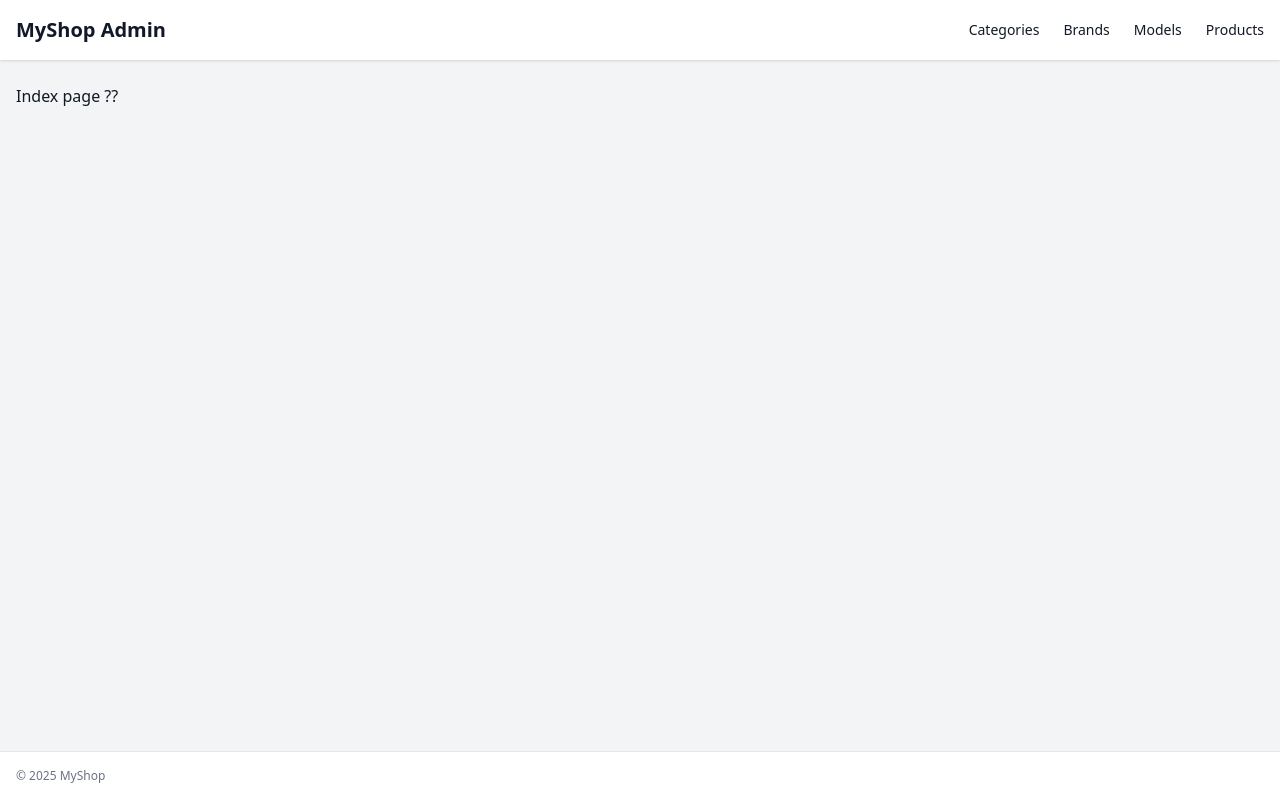
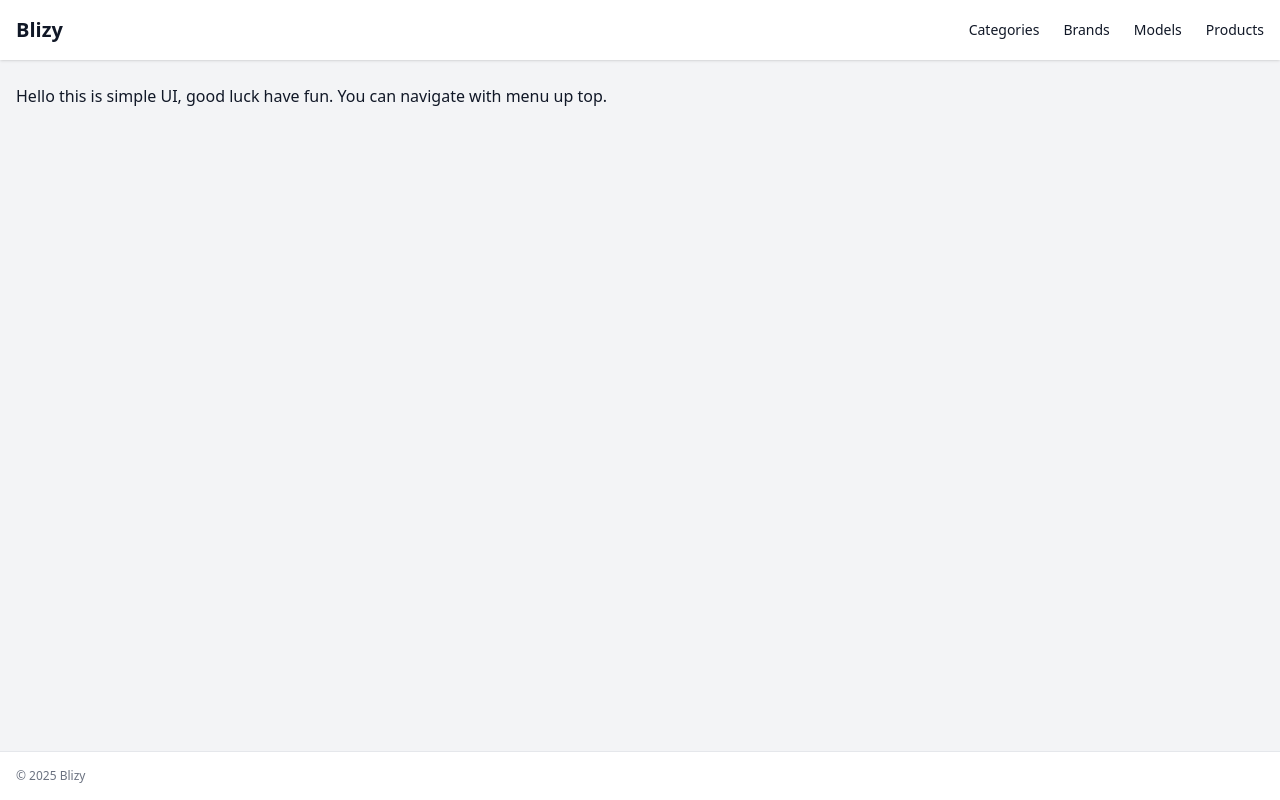
Before and after one commit to Dronife/blizy-homework, a Nuxt app in the folder frontend/: page / in a window 1280 px wide. Built offline with nearby package versions, Linux system fonts and the light colour scheme.

Commit message:
main: Add readme + fix index page

```diff
--- a/frontend/layouts/default.vue
+++ b/frontend/layouts/default.vue
@@ -3,7 +3,7 @@
     <!-- --- header --- -->
     <header class="bg-white shadow">
       <div class="container mx-auto px-4 py-4 flex items-center justify-between">
-        <NuxtLink to="/" class="text-xl font-semibold">MyShop Admin</NuxtLink>
+        <NuxtLink to="/" class="text-xl font-semibold">Blizy</NuxtLink>
         <nav class="flex gap-6 text-sm font-medium">
           <NuxtLink to="/categories" active-class="text-blue-600" class="hover:text-blue-600">Categories</NuxtLink>
           <NuxtLink to="/brands" active-class="text-blue-600" class="hover:text-blue-600">Brands</NuxtLink>
@@ -21,7 +21,7 @@
     <!-- --- footer --- -->
     <footer class="bg-white border-t">
       <div class="container mx-auto px-4 py-4 text-xs text-gray-500">
-        © {{ new Date().getFullYear() }} MyShop
+        © {{ new Date().getFullYear() }} Blizy
       </div>
     </footer>
   </div>
--- a/frontend/pages/index.vue
+++ b/frontend/pages/index.vue
@@ -1,8 +1,6 @@
 <script setup lang="ts">
-
-const { categories, pending, error } = useCategories()
 </script>
 
 <template>
-  <h1>Index page ??</h1>
+  <h1>Hello this is simple UI, good luck have fun. You can navigate with menu up top.</h1>
 </template>
```
Also changed, not shown: 2 other files (tests, documents, lock files or other folders).
